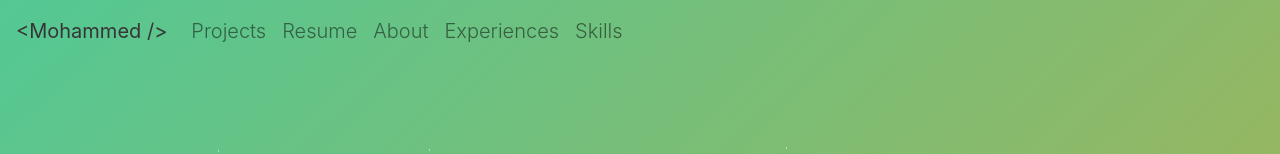
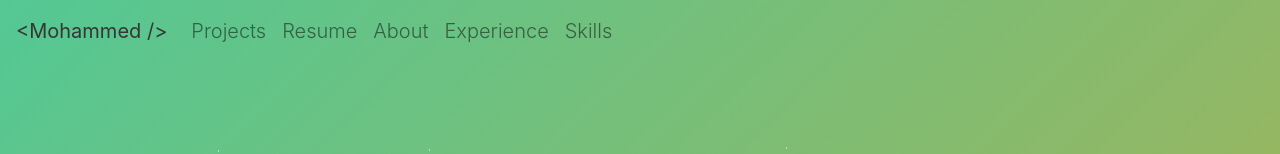
Before and after one commit to BouriMohammed/portfolio, a React (Create React App) app: page / in a window 1280 px wide. Shown: the top 154 px of the page. Built offline with nearby package versions, Linux system fonts and the light colour scheme; no server answers.

Commit message:
Update Navbar.jsx

```diff
--- a/src/components/Navbar.jsx
+++ b/src/components/Navbar.jsx
@@ -79,7 +79,7 @@ const Navigation = React.forwardRef((props, ref) => {
               className="nav-link lead"
               href={process.env.PUBLIC_URL + "/#experiences"}
             >
-              Experiences
+              Experience
             </Nav.Link>
           )}
           {skills.show && (
```
